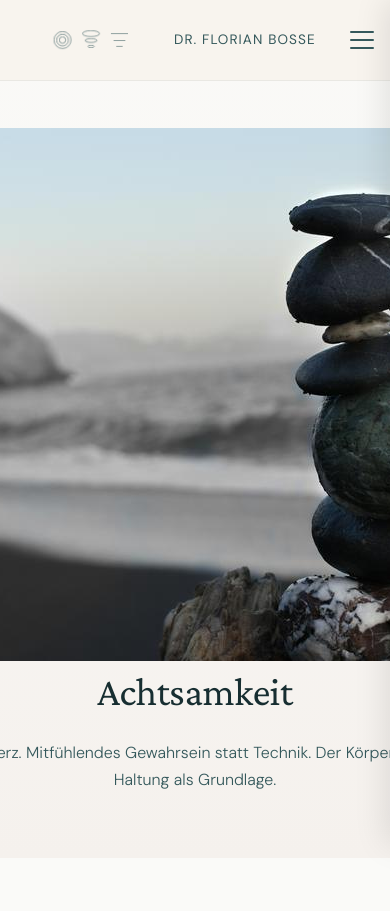
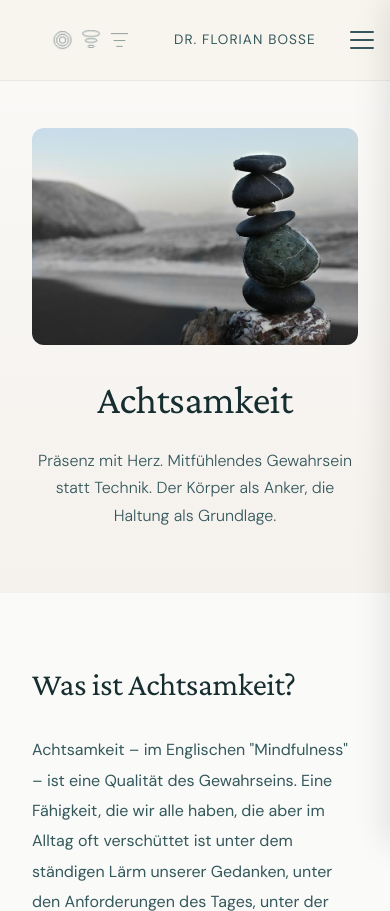
Before and after one commit to fbosse68/fbosse68.github.io, a PHP site: page /achtsamkeit.php in a window 390 px wide; the page is wider, and only the part inside the window is pictured. Shown: the top 911 px of that part. Run offline with PHP 8.4, Linux system fonts and the light colour scheme.

Commit message:
approach-photo CSS hinzugefügt - responsive Breite auf Unterseiten

```diff
--- a/styles.css
+++ b/styles.css
@@ -308,3 +308,15 @@ section {
     margin: 0 auto;
     font-weight: 300;
 }
+
+/* ===== APPROACH PHOTO (Unterseiten Hero) ===== */
+.approach-photo {
+    width: 100%;
+    max-width: 600px;
+    height: auto;
+    border-radius: 12px;
+    margin-bottom: 2rem;
+    display: block;
+    margin-left: auto;
+    margin-right: auto;
+}
```
